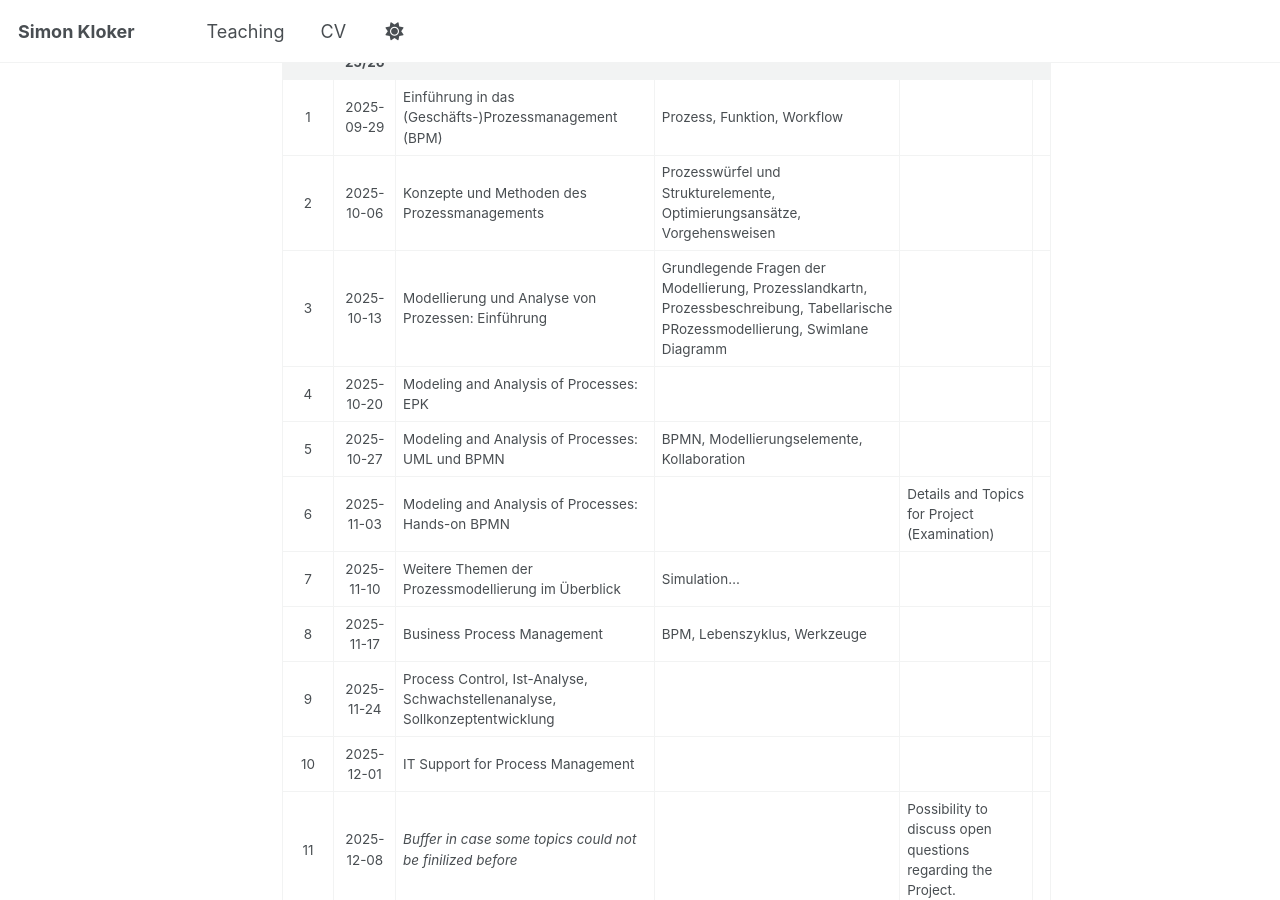
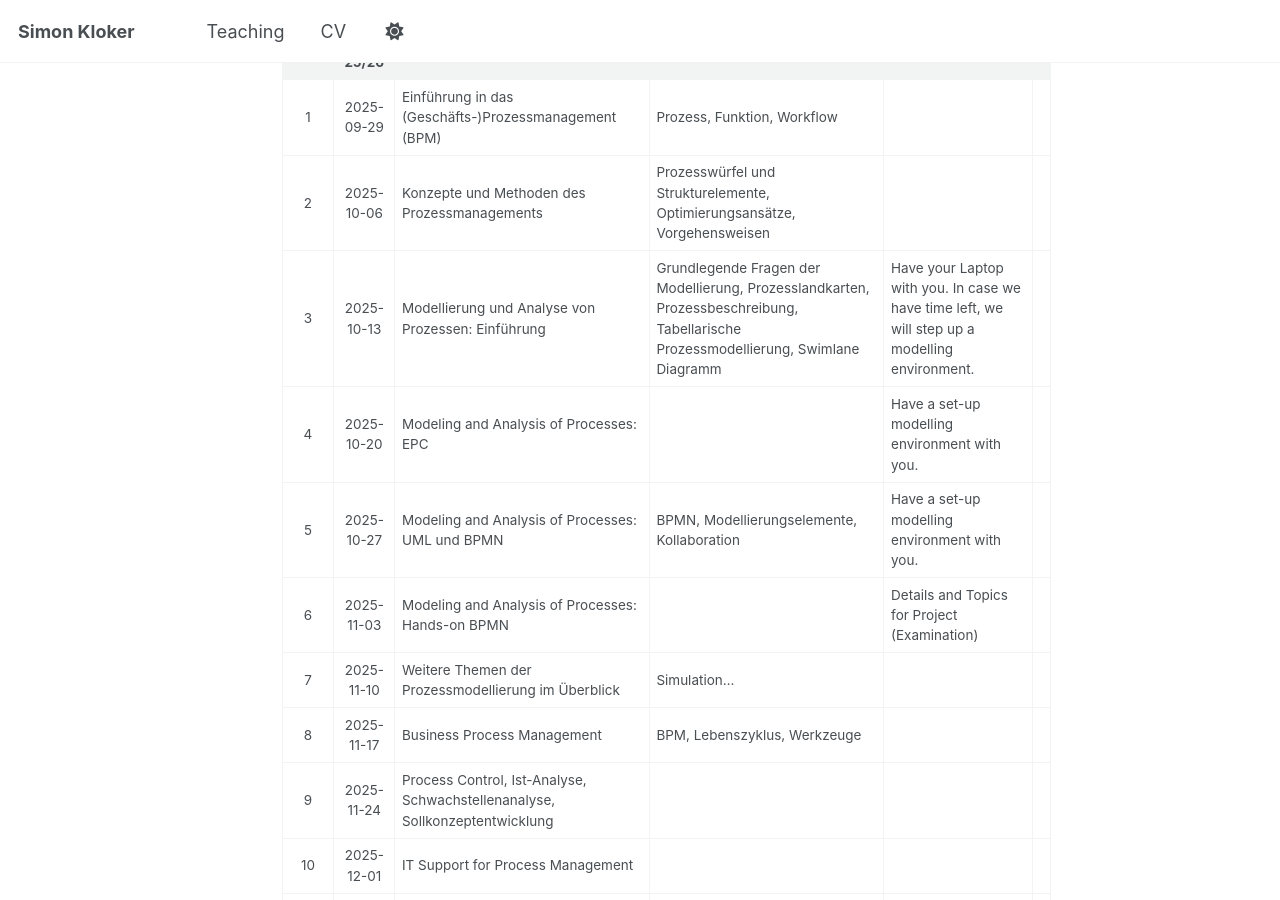
Before and after one commit to simon-kloker/simon-kloker.github.io, a Jekyll site: the page built from _teaching_hgw/2025-ws/bwi302/course_outline.md, in a window 1280 px wide and 900 px high, scrolled down 1061 px. Built offline with Jekyll 4.4.1, drawn with Linux system fonts in a browser that asks for light colours; a script that is not in the unit is left out.

Commit message:
disable pagination

```diff
--- a/_config.yml
+++ b/_config.yml
@@ -317,7 +317,7 @@ timezone: Etc/UTC # http://en.wikipedia.org/wiki/List_of_tz_database_time_zones
 plugins:
   - jekyll-feed
   - jekyll-gist
-  - jekyll-paginate
+  #- jekyll-paginate
   - jekyll-sitemap
   - jekyll-redirect-from
   - jemoji
--- a/_teaching_hgw/2025-ws/bwi302/course_outline.md
+++ b/_teaching_hgw/2025-ws/bwi302/course_outline.md
@@ -43,9 +43,9 @@ Course Outline
 |:-----:|:------------:|:-----------------------------------------------|:-----------------------------------------------|:-----------------------------------------------|
 | 1 | 2025-09-29 | Einführung in das (Geschäfts-)Prozessmanagement (BPM) | Prozess, Funktion, Workflow |  |
 | 2 | 2025-10-06 | Konzepte und Methoden des Prozessmanagements | Prozesswürfel und Strukturelemente, Optimierungsansätze, Vorgehensweisen |  |
-| 3 | 2025-10-13 | Modellierung und Analyse von Prozessen: Einführung  | Grundlegende Fragen der Modellierung, Prozesslandkartn, Prozessbeschreibung, Tabellarische PRozessmodellierung, Swimlane Diagramm |  |
-| 4 | 2025-10-20 | Modeling and Analysis of Processes: EPK | | |
-| 5 | 2025-10-27 | Modeling and Analysis of Processes: UML und BPMN | BPMN, Modellierungselemente, Kollaboration | |
+| 3 | 2025-10-13 | Modellierung und Analyse von Prozessen: Einführung  | Grundlegende Fragen der Modellierung, Prozesslandkarten, Prozessbeschreibung, Tabellarische Prozessmodellierung, Swimlane Diagramm | Have your Laptop with you. In case we have time left, we will step up a modelling environment. |
+| 4 | 2025-10-20 | Modeling and Analysis of Processes: EPC | | Have a set-up modelling environment with you. |
+| 5 | 2025-10-27 | Modeling and Analysis of Processes: UML und BPMN | BPMN, Modellierungselemente, Kollaboration | Have a set-up modelling environment with you. |
 | 6 | 2025-11-03 | Modeling and Analysis of Processes: Hands-on BPMN |  | Details and Topics for Project (Examination) |
 | 7 | 2025-11-10 | Weitere Themen der Prozessmodellierung im Überblick | Simulation... |  |
 | 8 | 2025-11-17 | Business Process Management | BPM, Lebenszyklus, Werkzeuge |  |
```
